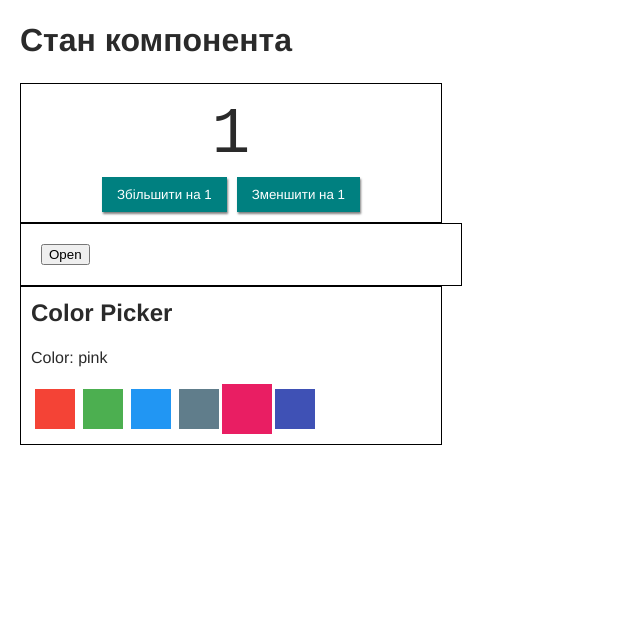
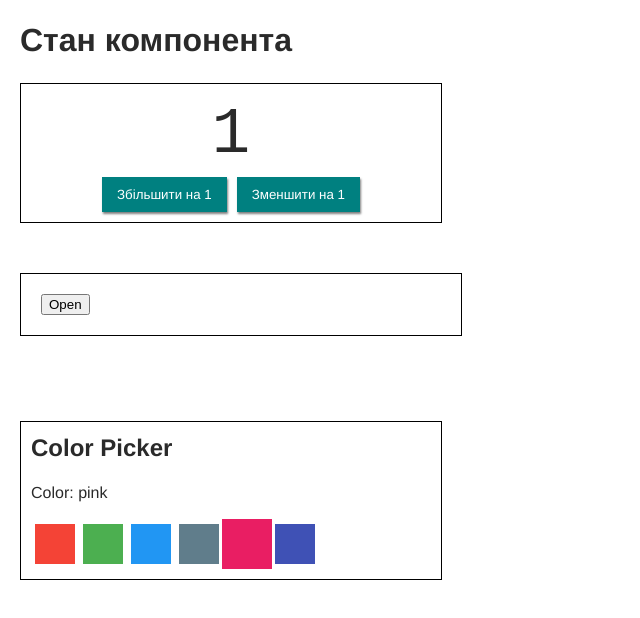
Before and after one commit to ishcenko/state-status, a React (Create React App) app: page / in a window 1280 px wide. Shown: the top 618 px of the page, without its empty margins (0-640 px from the left). Built offline with nearby package versions, Linux system fonts and the light colour scheme.

Commit message:
margin top and bottom

```diff
--- a/src/components/Dropdown/Dropdown.css
+++ b/src/components/Dropdown/Dropdown.css
@@ -3,13 +3,15 @@
   width: 400px;
   padding: 20px;
   border: 1px solid black;
+  margin-top: 50px;
+  margin-bottom: 85px;
 }
 
 .Dropdown__menu {
   position: absolute;
   top: 100%;
   left: 0;
-  width: 100%;
+  width: 401px;
   padding: 20px;
   text-align: center;
   background-color: teal;
```
